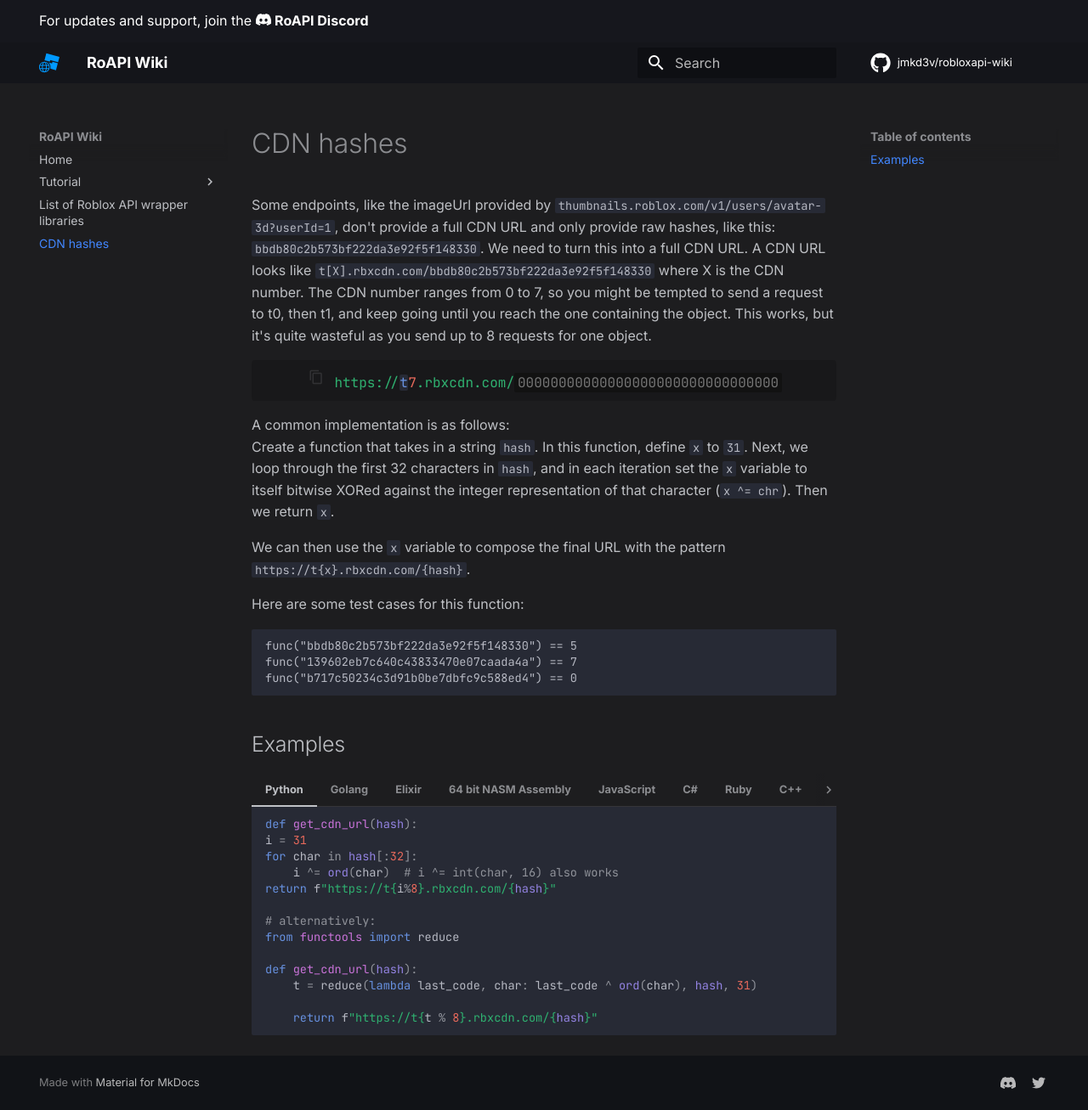
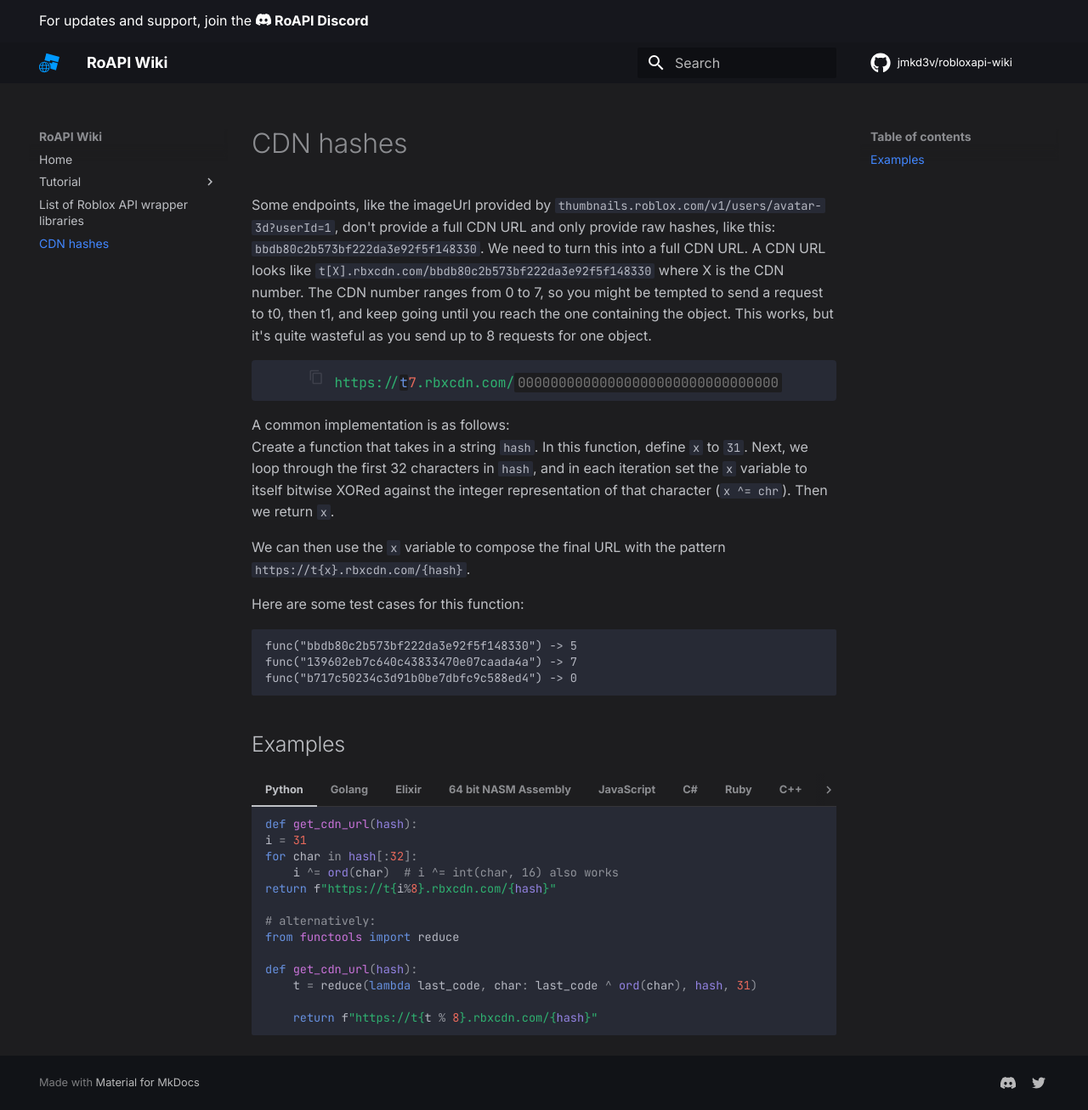
Before and after one commit to jmkd3v/robloxapi-wiki, an MkDocs documentation site: the page built from docs/cdn-hashes.md, in a window 1280 px wide and 1307 px high. Shown: the whole window at 85% size. Built offline with MkDocs 1.6.1 and Material for MkDocs 9.7.7, drawn with Linux system fonts in a browser that asks for light colours; comment, search, counter and statistics services are not loaded.

Commit message:
update theme + change formatting

````diff
--- a/docs/assets/theme.css
+++ b/docs/assets/theme.css
@@ -17,7 +17,7 @@
     width: 100%;
     padding: .5em 1em .5em 1em;
     text-align: center;
-    background: rgb(0, 0, 0, .15);
+    background: var(--md-code-bg-color);
     border-radius: 4px;
     position: relative;
 }
@@ -29,7 +29,7 @@
     font-family: inherit;
     margin: 0px;
     padding: 0;
-    background: var(--md-code-bg-color);
+    background: var(--md-default-bg-color);
     border: none;
     border-radius: 2px;
 }
@@ -40,7 +40,7 @@
 
 #hash-calculator-input {
     color: var(--md-code-hl-keyword-color);
-    background: --md-code-bg-color;
+    background: var(--md-default-bg-color);
     font-size: inherit;
     font-family: inherit;
     width: 32ch;
--- a/docs/cdn-hashes.md
+++ b/docs/cdn-hashes.md
@@ -54,9 +54,9 @@
 
 Here are some test cases for this function:
 ```
-func("bbdb80c2b573bf222da3e92f5f148330") == 5
-func("139602eb7c640c43833470e07caada4a") == 7
-func("b717c50234c3d91b0be7dbfc9c588ed4") == 0
+func("bbdb80c2b573bf222da3e92f5f148330") -> 5
+func("139602eb7c640c43833470e07caada4a") -> 7
+func("b717c50234c3d91b0be7dbfc9c588ed4") -> 0
 ```
 
 ## Examples
````
